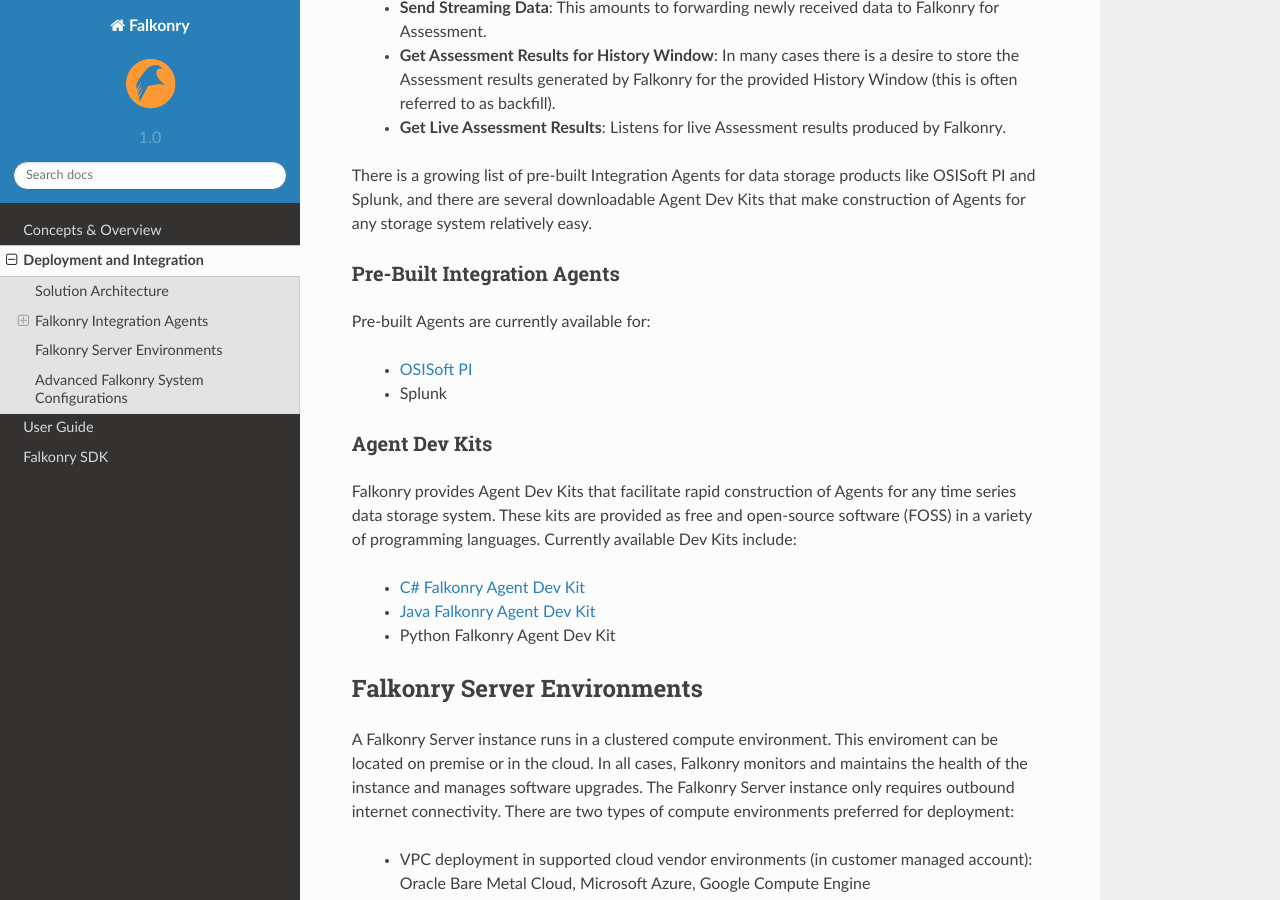
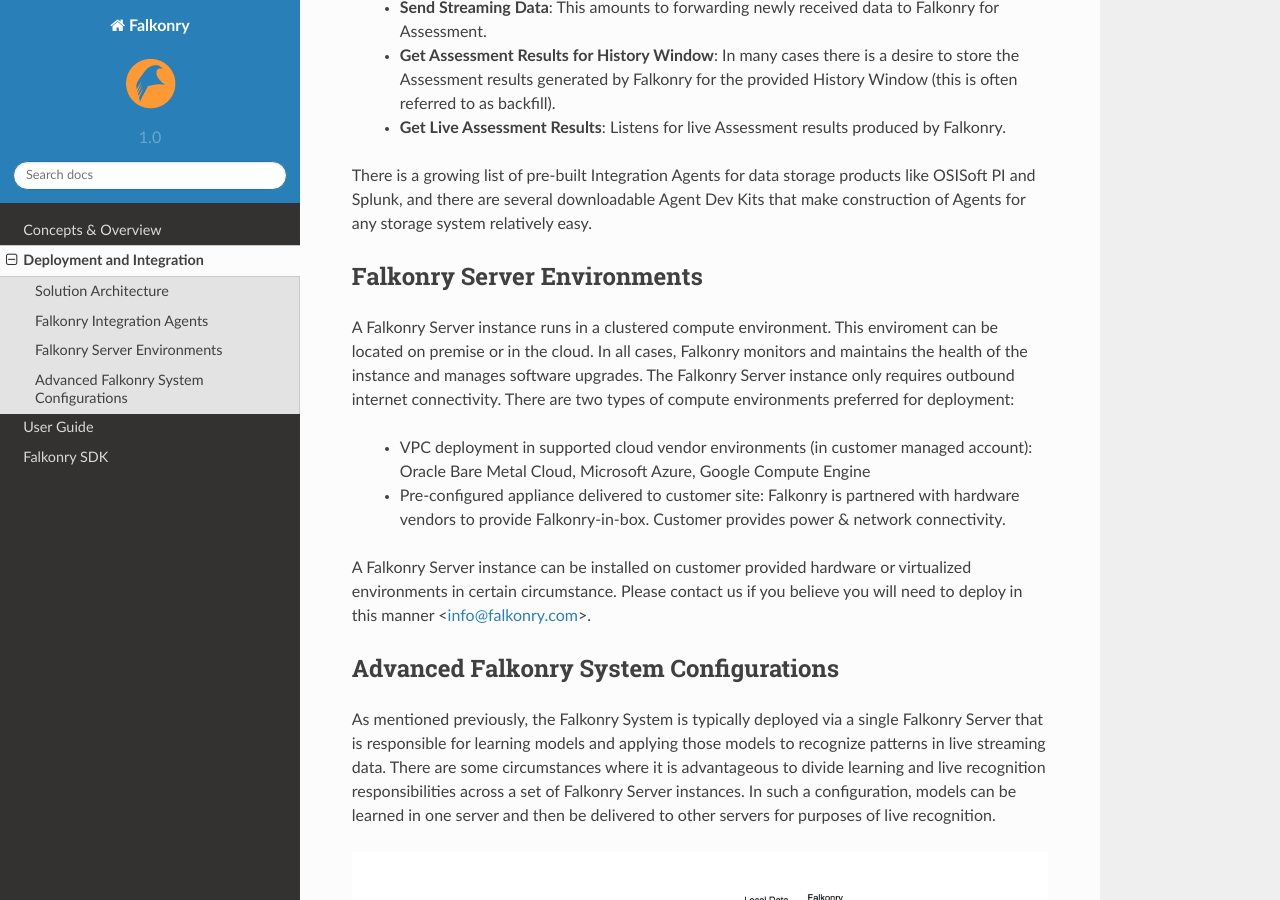
Before and after one commit to suhas-mehta/support, a Sphinx documentation site: the page built from docs/integration/index.rst, in a window 1280 px wide and 900 px high, scrolled down 1611 px. Built offline with Sphinx 7.4.7 and the Read the Docs theme 2.0.0, drawn with Linux system fonts in a browser that asks for light colours; pages that are not in the unit, such as notebooks, are missing from menus.

Commit message:
Changed structure - pulled out PI agent and removed from the Integration section

```diff
--- a/docs/index.rst
+++ b/docs/index.rst
@@ -5,4 +5,5 @@
    conceptsoverview.rst
    integration/index
    using/index
+   pi_agent/index
    sdk
--- a/docs/integration/index.rst
+++ b/docs/integration/index.rst
@@ -33,21 +33,6 @@
 
 There is a growing list of pre-built Integration Agents for data storage products like OSISoft PI and Splunk, and there are several downloadable Agent Dev Kits that make construction of Agents for any storage system relatively easy.
 
-Pre-Built Integration Agents
-~~~~~~~~~~~~~~~~~~~~~~~~~~~~
-Pre-built Agents are currently available for:
-
-  - :ref:`OSISoft PI<pi_agent>`
-  - Splunk
-
-Agent Dev Kits
-~~~~~~~~~~~~~~
-Falkonry provides Agent Dev Kits that facilitate rapid construction of Agents for any time series data storage system. These kits are provided as free and open-source software (FOSS) in a variety of programming languages. Currently available Dev Kits include:
-
-  - `C# Falkonry Agent Dev Kit <https://github.com/Falkonry/falkonry-csharp-client>`_
-  - `Java Falkonry Agent Dev Kit <https://github.com/Falkonry/falkonry-java-client>`_
-  - Python Falkonry Agent Dev Kit
-
 Falkonry Server Environments
 ----------------------------
 A Falkonry Server instance runs in a clustered compute environment. This enviroment can be located on premise or in the cloud. In all cases, Falkonry monitors and maintains the health of the instance and manages software upgrades. The Falkonry Server instance only requires outbound internet connectivity. There are two types of compute environments preferred for deployment:
--- a/docs/using/index.rst
+++ b/docs/using/index.rst
@@ -12,4 +12,3 @@
 
    datastreams/index.rst
    accounts
-   using_pi_agent
```
Also changed, not shown: docs/pi_agent.rst (deleted, +0 -51 lines), docs/using/using_pi_agent.rst (deleted, +0 -96 lines), docs/images/falkonry_agents.png (deleted), docs/images/falkonry_pi_agent_ecosystem.png (deleted), docs/using/images/account_list.png (deleted), docs/using/images/falkonry_pi_agent_binding.png (deleted), docs/using/images/falkonry_pi_agent_completed_DS.png (deleted), docs/using/images/falkonry_pi_agent_configuration.png (deleted), docs/using/images/falkonry_pi_agent_history.png (deleted), docs/using/images/falkonry_pi_agent_new_DS.png (deleted), docs/using/images/integration.png (deleted), docs/using/images/integration2.png (deleted), docs/using/images/motor_data.png (deleted), docs/using/images/settings.png (deleted), 2 more files.
